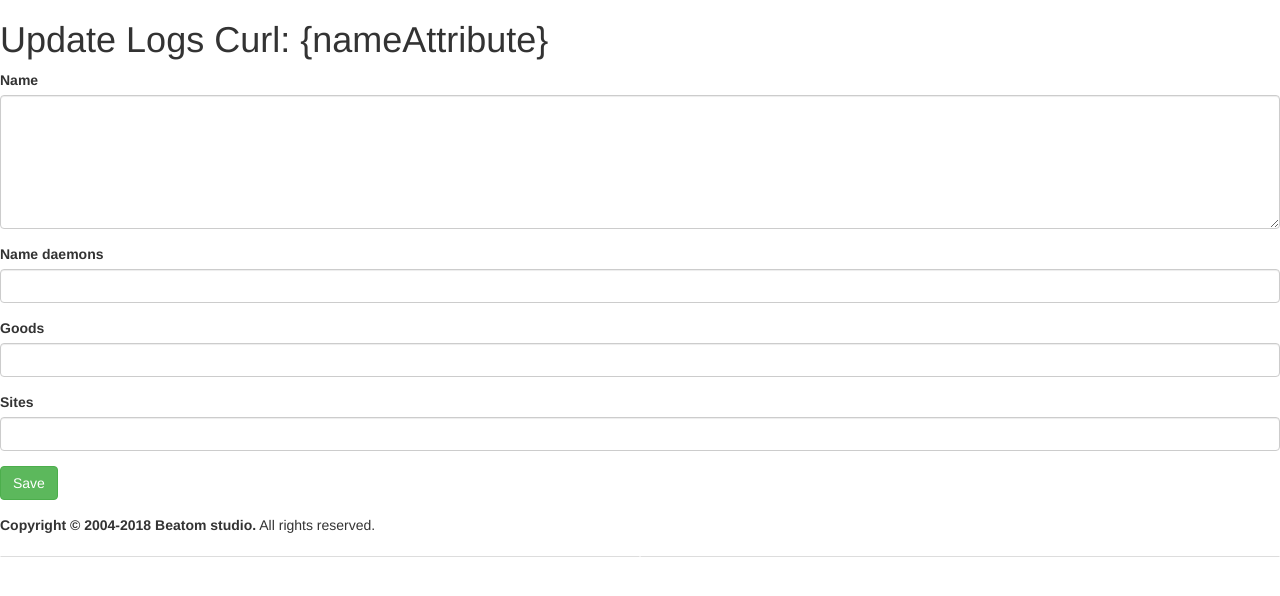
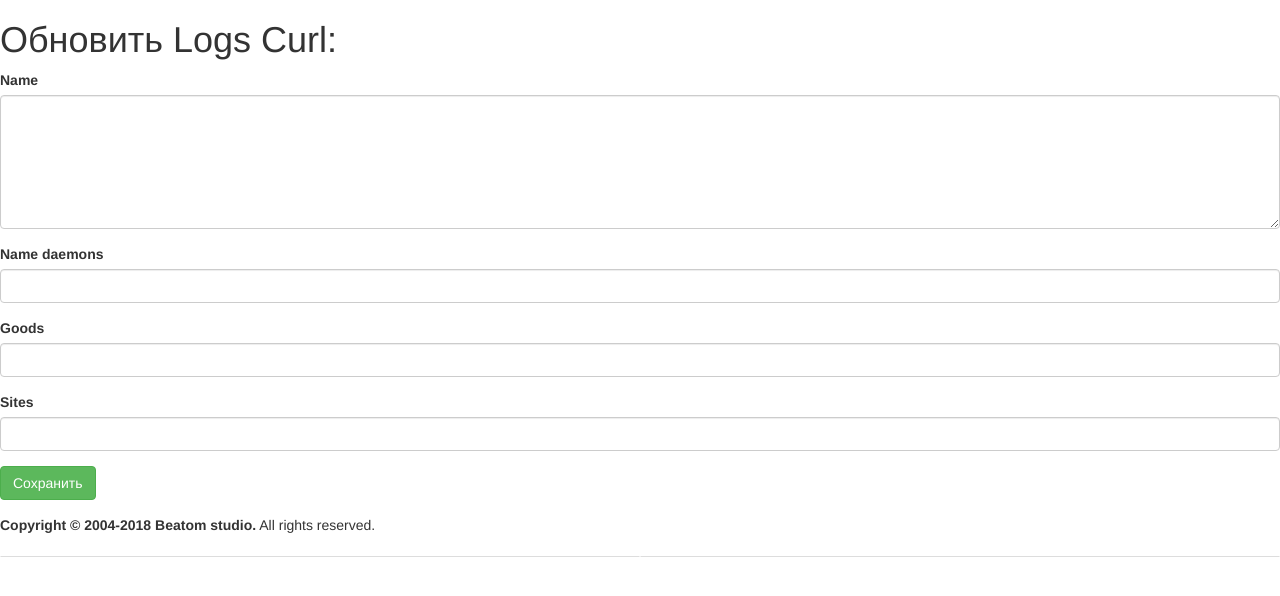
Before and after one commit to Chel1982/parser.loc, a Yii app: template views/logs-curl/update.php in a window 1280 px wide. Shown: the part 71-667 px from the top of the page. Run offline with PHP 8.4 and a stand-in for Yii, Linux system fonts and the light colour scheme; the template is opened without the code that fills it, so the values that code supplies are empty; form fields are guessed from the names that the template uses; some libraries are stand-ins or nearby versions.

Commit message:
Руссифицировал страницу Logs Curl

```diff
--- a/views/logs-curl/_form.php
+++ b/views/logs-curl/_form.php
@@ -21,7 +21,7 @@
     <?= $form->field($model, 'sites_id')->textInput() ?>
 
     <div class="form-group">
-        <?= Html::submitButton('Save', ['class' => 'btn btn-success']) ?>
+        <?= Html::submitButton('Сохранить', ['class' => 'btn btn-success']) ?>
     </div>
 
     <?php ActiveForm::end(); ?>
--- a/views/logs-curl/create.php
+++ b/views/logs-curl/create.php
@@ -6,7 +6,7 @@
 /* @var $this yii\web\View */
 /* @var $model app\models\LogsCurl */
 
-$this->title = 'Create Logs Curl';
+$this->title = 'Создать Logs Curl';
 $this->params['breadcrumbs'][] = ['label' => 'Logs Curls', 'url' => ['index']];
 $this->params['breadcrumbs'][] = $this->title;
 ?>
--- a/views/logs-curl/index.php
+++ b/views/logs-curl/index.php
@@ -17,7 +17,7 @@
     <?php // echo $this->render('_search', ['model' => $searchModel]); ?>
 
     <p>
-        <?= Html::a('Create Logs Curl', ['create'], ['class' => 'btn btn-success']) ?>
+        <?= Html::a('Создать Logs Curl', ['create'], ['class' => 'btn btn-success']) ?>
     </p>
 
     <?= GridView::widget([
--- a/views/logs-curl/update.php
+++ b/views/logs-curl/update.php
@@ -5,7 +5,7 @@
 /* @var $this yii\web\View */
 /* @var $model app\models\LogsCurl */
 
-$this->title = 'Update Logs Curl: {nameAttribute}';
+$this->title = 'Обновить Logs Curl: ';
 $this->params['breadcrumbs'][] = ['label' => 'Logs Curls', 'url' => ['index']];
 $this->params['breadcrumbs'][] = ['label' => $model->name, 'url' => ['view', 'id' => $model->id]];
 $this->params['breadcrumbs'][] = 'Update';
--- a/views/logs-curl/view.php
+++ b/views/logs-curl/view.php
@@ -15,8 +15,8 @@
     <h1><?= Html::encode($this->title) ?></h1>
 
     <p>
-        <?= Html::a('Update', ['update', 'id' => $model->id], ['class' => 'btn btn-primary']) ?>
-        <?= Html::a('Delete', ['delete', 'id' => $model->id], [
+        <?= Html::a('Обновить', ['update', 'id' => $model->id], ['class' => 'btn btn-primary']) ?>
+        <?= Html::a('Удалить', ['delete', 'id' => $model->id], [
             'class' => 'btn btn-danger',
             'data' => [
                 'confirm' => 'Are you sure you want to delete this item?',
```
Also changed, not shown: models/LogsCurl.php (+4 -4 lines).
